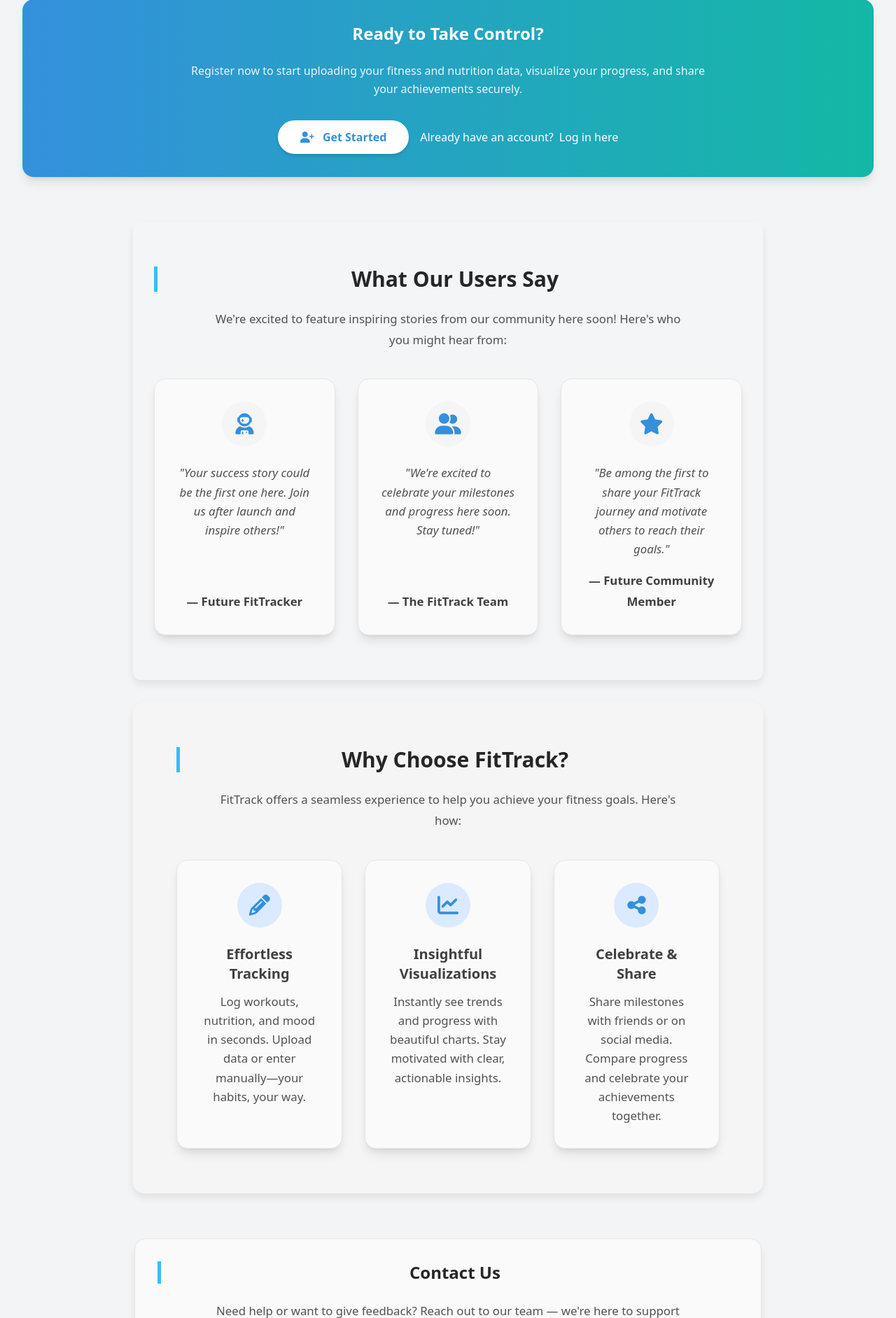
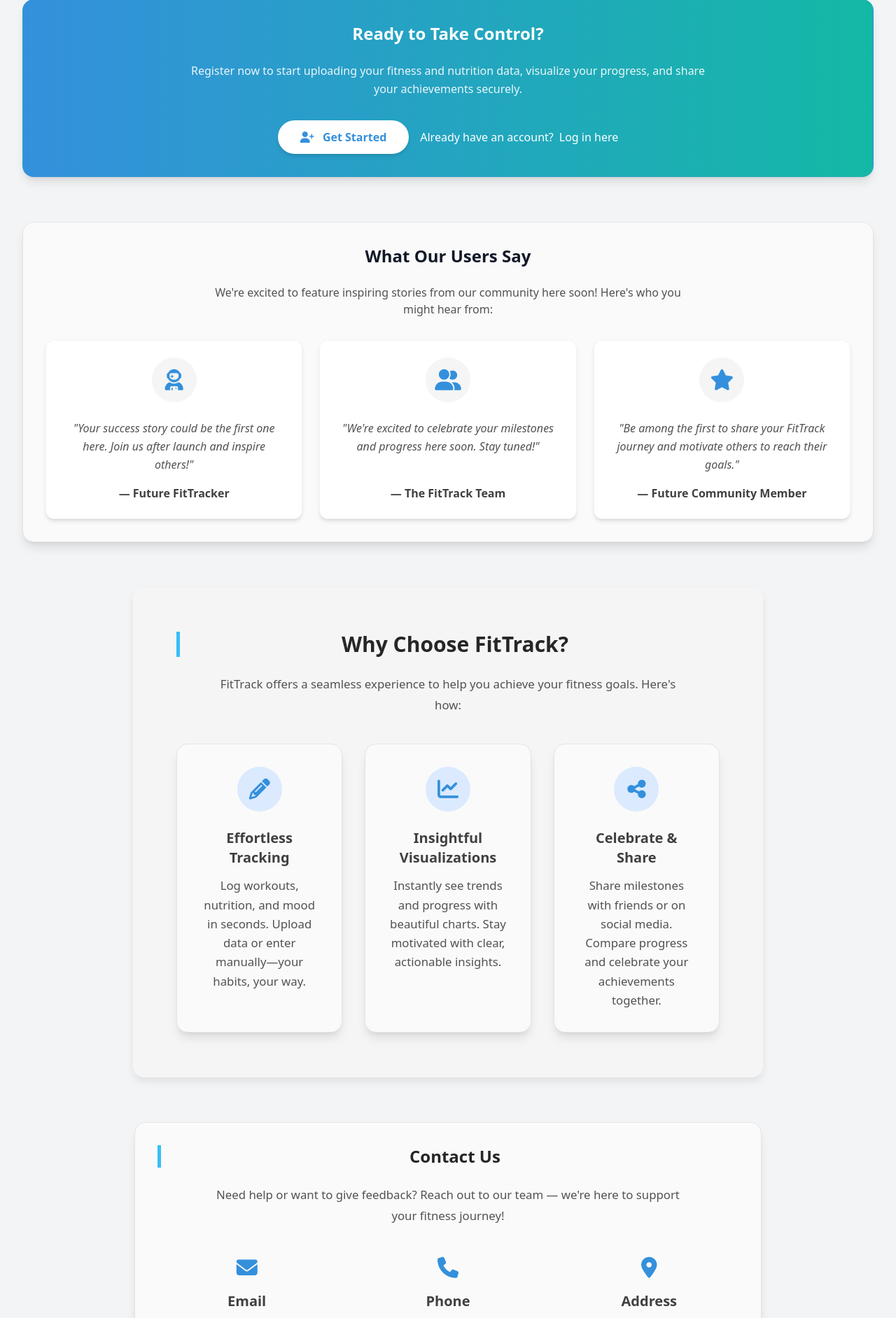
Before and after one commit to KunyangS/fittrack-webapp, a Flask app: page / in a window 1280 px wide. Shown: the part 2039-3923 px from the top of the page at 70% size. Run offline with Flask 3, Linux system fonts and the light colour scheme; some libraries are stand-ins or nearby versions.

Commit message:
Refactor Testimonials section in index.html; update layout to align with card design style, enhance accessibility, and improve content presentation for better user engagement.

```diff
--- a/templates/index.html
+++ b/templates/index.html
@@ -193,18 +193,19 @@
     </div>
   </div>
 
-  <!-- Testimonials Section -->
-  <section id="testimonials" class="py-16" aria-labelledby="testimonials-heading">
-    <h2 id="testimonials-heading" class="text-3xl font-heading font-bold mb-6 text-center text-neutral-800 dark:text-neutral-100">
+  <!-- Testimonials Section - Updated to align with other card sections -->
+  <div class="grid grid-cols-1 gap-6 lg:gap-8 my-16">
+    <div class="bg-neutral-50 dark:bg-neutral-800 p-6 sm:p-8 rounded-2xl shadow-lg border border-neutral-200 dark:border-neutral-700">
+      <h2 class="text-2xl font-heading font-semibold mb-6 text-primary-dark dark:text-primary-light text-center">
         What Our Users Say
       </h2>
-    <p class="text-center text-neutral-600 dark:text-neutral-400 mb-10 max-w-2xl mx-auto font-sans">
+      <p class="text-center text-neutral-600 dark:text-neutral-400 mb-8 max-w-2xl mx-auto font-sans">
         We're excited to feature inspiring stories from our community here soon! Here's who you might hear from:
       </p>
 
-    <div class="grid grid-cols-1 sm:grid-cols-2 lg:grid-cols-3 gap-6 lg:gap-8">
+      <div class="grid grid-cols-1 sm:grid-cols-2 lg:grid-cols-3 gap-6">
         <!-- Testimonial Card 1 -->
-      <div class="bg-neutral-50 dark:bg-neutral-800 p-6 sm:p-8 rounded-2xl shadow-lg border border-neutral-200 dark:border-neutral-700 flex flex-col items-center text-center">
+        <div class="bg-white dark:bg-neutral-700 p-6 rounded-xl shadow-md border border-neutral-100 dark:border-neutral-600 flex flex-col items-center text-center">
           <div class="flex items-center justify-center w-16 h-16 mb-6 rounded-full bg-neutral-100 dark:bg-neutral-900/30 text-primary dark:text-primary-light">
             <i class="fas fa-user-astronaut text-3xl" aria-hidden="true"></i>
           </div>
@@ -215,7 +216,7 @@
         </div>
 
         <!-- Testimonial Card 2 -->
-      <div class="bg-neutral-50 dark:bg-neutral-800 p-6 sm:p-8 rounded-2xl shadow-lg border border-neutral-200 dark:border-neutral-700 flex flex-col items-center text-center">
+        <div class="bg-white dark:bg-neutral-700 p-6 rounded-xl shadow-md border border-neutral-100 dark:border-neutral-600 flex flex-col items-center text-center">
           <div class="flex items-center justify-center w-16 h-16 mb-6 rounded-full bg-neutral-100 dark:bg-neutral-900/30 text-primary dark:text-primary-light">
             <i class="fas fa-user-friends text-3xl" aria-hidden="true"></i>
           </div>
@@ -226,7 +227,7 @@
         </div>
 
         <!-- Testimonial Card 3 -->
-      <div class="bg-neutral-50 dark:bg-neutral-800 p-6 sm:p-8 rounded-2xl shadow-lg border border-neutral-200 dark:border-neutral-700 flex flex-col items-center text-center">
+        <div class="bg-white dark:bg-neutral-700 p-6 rounded-xl shadow-md border border-neutral-100 dark:border-neutral-600 flex flex-col items-center text-center">
           <div class="flex items-center justify-center w-16 h-16 mb-6 rounded-full bg-neutral-100 dark:bg-neutral-900/30 text-primary dark:text-primary-light">
             <i class="fas fa-star text-3xl" aria-hidden="true"></i>
           </div>
@@ -236,7 +237,8 @@
           <p class="font-semibold text-neutral-700 dark:text-neutral-300 mt-auto">— Future Community Member</p>
         </div>
       </div>
-  </section>
+    </div>
+  </div>
 
   <!-- Why Choose FitTrack Section -->
   <section id="why-choose" class="py-16 bg-neutral-100 dark:bg-neutral-800/50 rounded-2xl mt-8 mb-16" aria-labelledby="why-heading">
```
Lines whose indentation alone changed are shown as unchanged.
